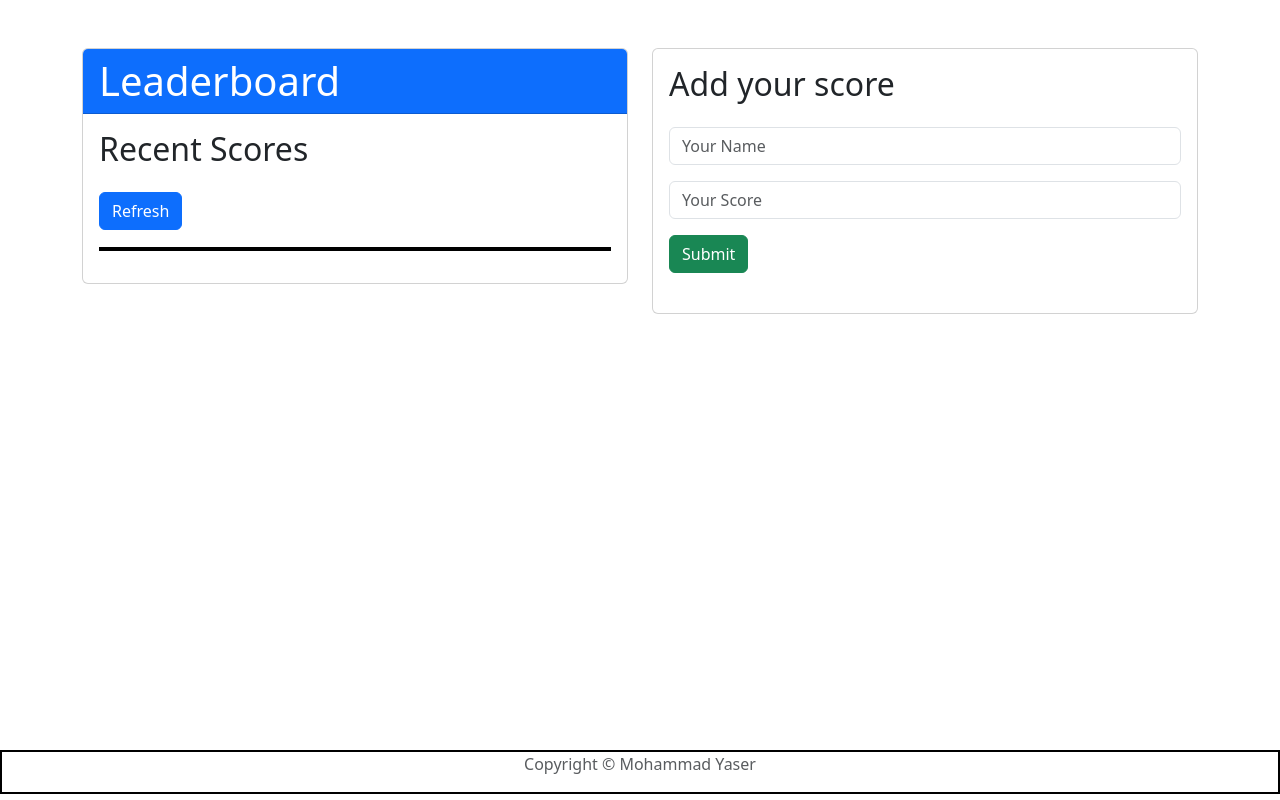
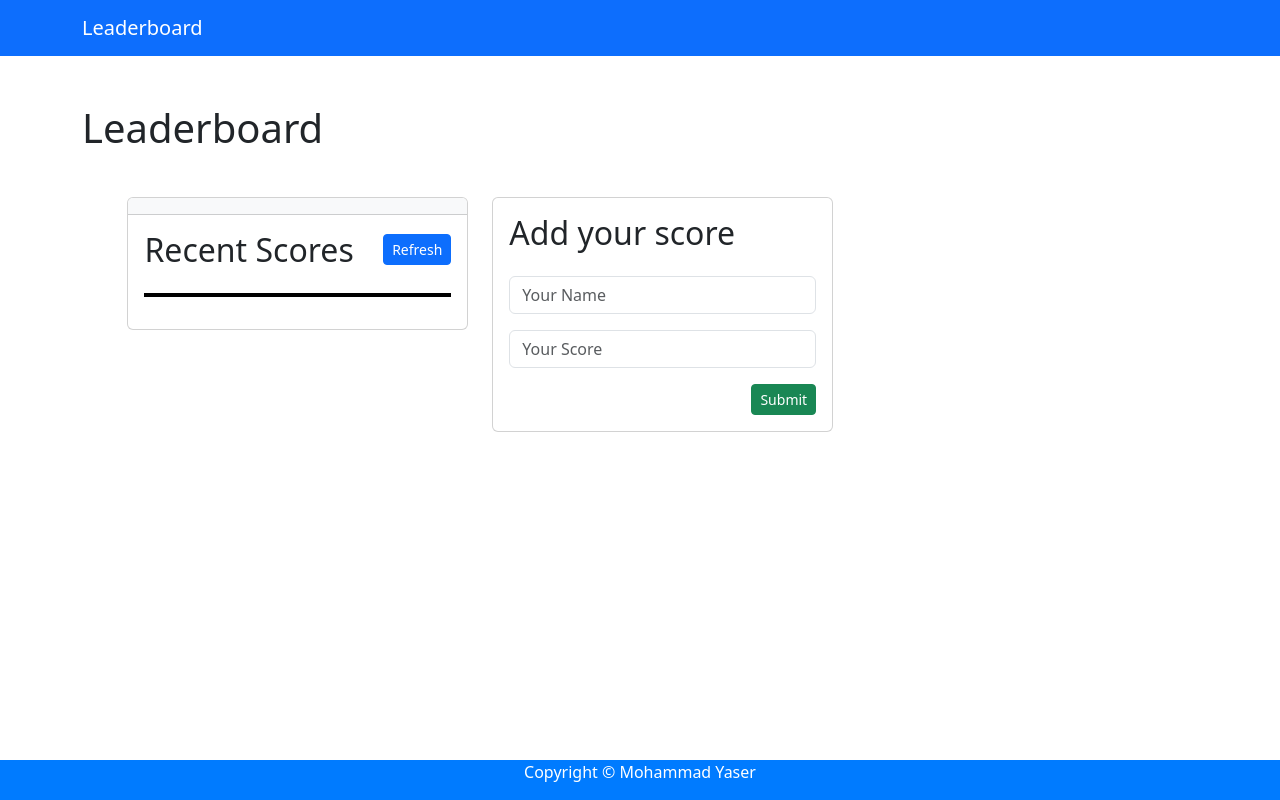
Before and after one commit to MohammadYaser/Leaderboard-App, a website built with webpack: page src/index.html in a window 1280 px wide. Built offline with nearby package versions, Linux system fonts and the light colour scheme.

Commit message:
Changed the design of the page

```diff
--- a/src/index.html
+++ b/src/index.html
@@ -8,23 +8,33 @@
     <title>Leaderboard</title>
 </head>
 <body>
+    <header>
+        <nav class="navbar navbar-expand-lg navbar-dark bg-primary">
+            <div class="container">
+                <a class="navbar-brand" href="#">Leaderboard</a>
+            </div>
+        </nav>
+    </header>
     <div class="container mt-5">
-        <div class="row">
-            <div class="col-md-6">
+        <h1 class="mb-0">Leaderboard</h1>
+        <div class="row main-card">
+            <div class="col-md-4">
                 <div class="card">
-                    <div class="card-header bg-primary text-white">
-                        <h1 class="mb-0">Leaderboard</h1>
+                    <div class="card-header bg-light text-white">
+
                     </div>
                     <div class="card-body">
-                        <h2 class="mb-4">Recent Scores</h2>
-                        <button id="ref-btn" class="btn btn-primary">Refresh</button>
+                        <div class="d-flex justify-content-between align-items-center mb-4">
+                            <h2 class="mb-0">Recent Scores</h2>
+                            <button id="ref-btn" class="btn btn-primary btn-sm">Refresh</button>
+                        </div>
                         <ul id="score-list" class="score-list">
                             <!-- Scores will be dynamically added here -->
                         </ul>
                     </div>
                 </div>
             </div>
-            <div class="col-md-6">
+            <div class="col-md-4">
                 <div class="card">
                     <div class="card-body">
                         <h2 class="mb-4">Add your score</h2>
@@ -35,17 +45,18 @@
                             <div class="mb-3">
                                 <input id="point" placeholder="Your Score" type="text" class="form-control">
                             </div>
-                            <button type="submit" id="add-btn" class="btn btn-success">Submit</button>
+                            <button type="submit" id="add-btn" class="btn btn-success btn-sm float-end">Submit</button>
                         </form>
                     </div>
                 </div>
             </div>
         </div>
     </div>
-    <footer>
-        <p class="text-muted">Copyright &copy; Mohammad Yaser</p>
+    <footer class="fixed-bottom">
+        <div class="container">
+            <p class="text-white">Copyright &copy; Mohammad Yaser</p>
+        </div>
     </footer>
-
     <!-- Bootstrap JavaScript and Popper.js (required for Bootstrap components) -->
     <script src="https://cdn.jsdelivr.net/npm/bootstrap@5.3.0/dist/js/bootstrap.min.js"></script>
     <script src="https://cdn.jsdelivr.net/npm/popper.js@2.10.2/dist/umd/popper.min.js"></script>
--- a/src/style.css
+++ b/src/style.css
@@ -1,7 +1,20 @@
+header, footer {
+  background-color: #007BFF;
+}
+
+.main-card {
+  margin-top: 4%;
+  margin-left: 3%;
+}
+
 .score-list {
   list-style: none;
   border: 2px solid black;
   margin-top: 17px;
+}
+
+.score-list li {
+  margin-left: -30px;
 }
 
 .score-list li:nth-child(even) {
@@ -9,9 +22,5 @@
 }
 
 footer {
-  border: 2px solid black;
-  position: fixed;
-  bottom: 0.4em;
-  width: 100%;
   text-align: center;
 }
```
Also changed, not shown: dist/index.html, dist/main.js, 1 other file.
